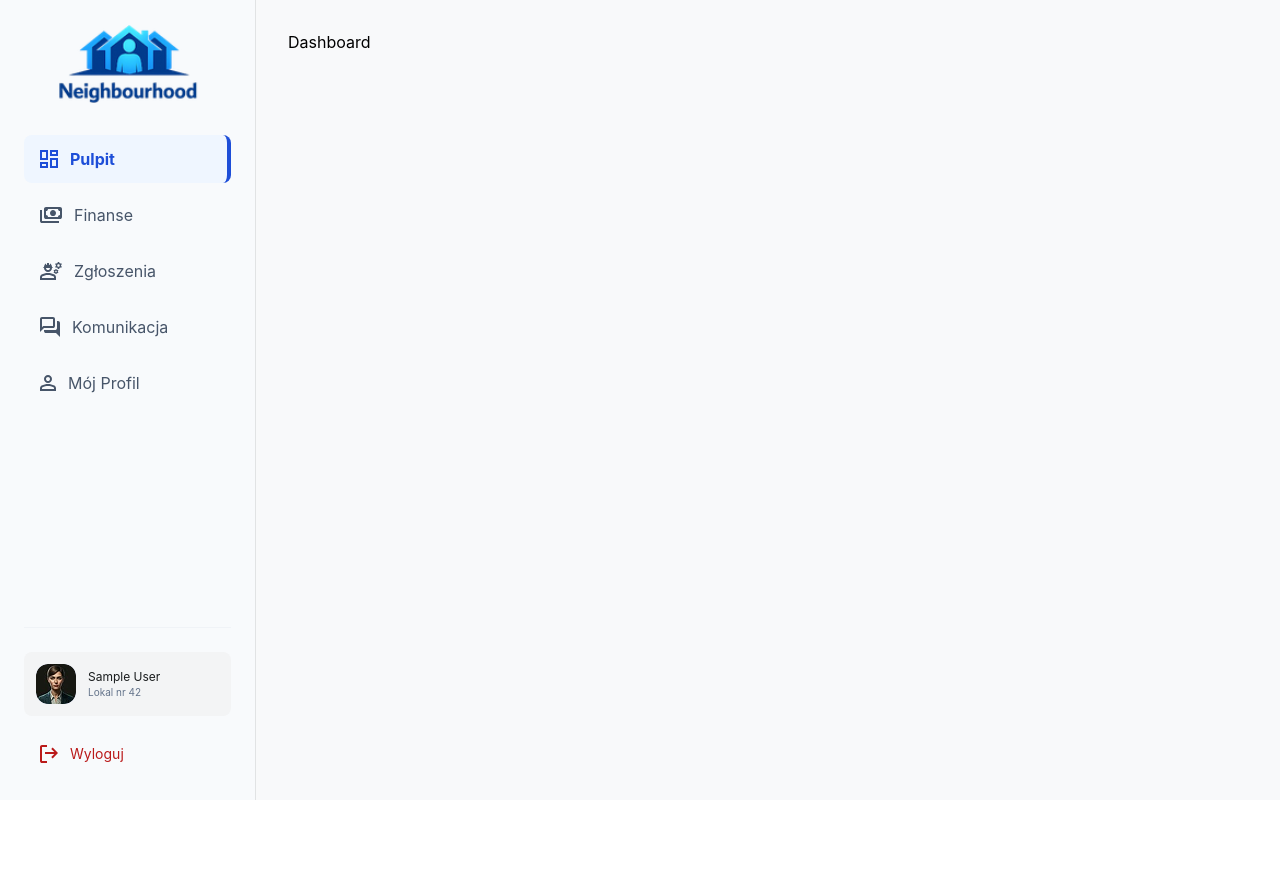
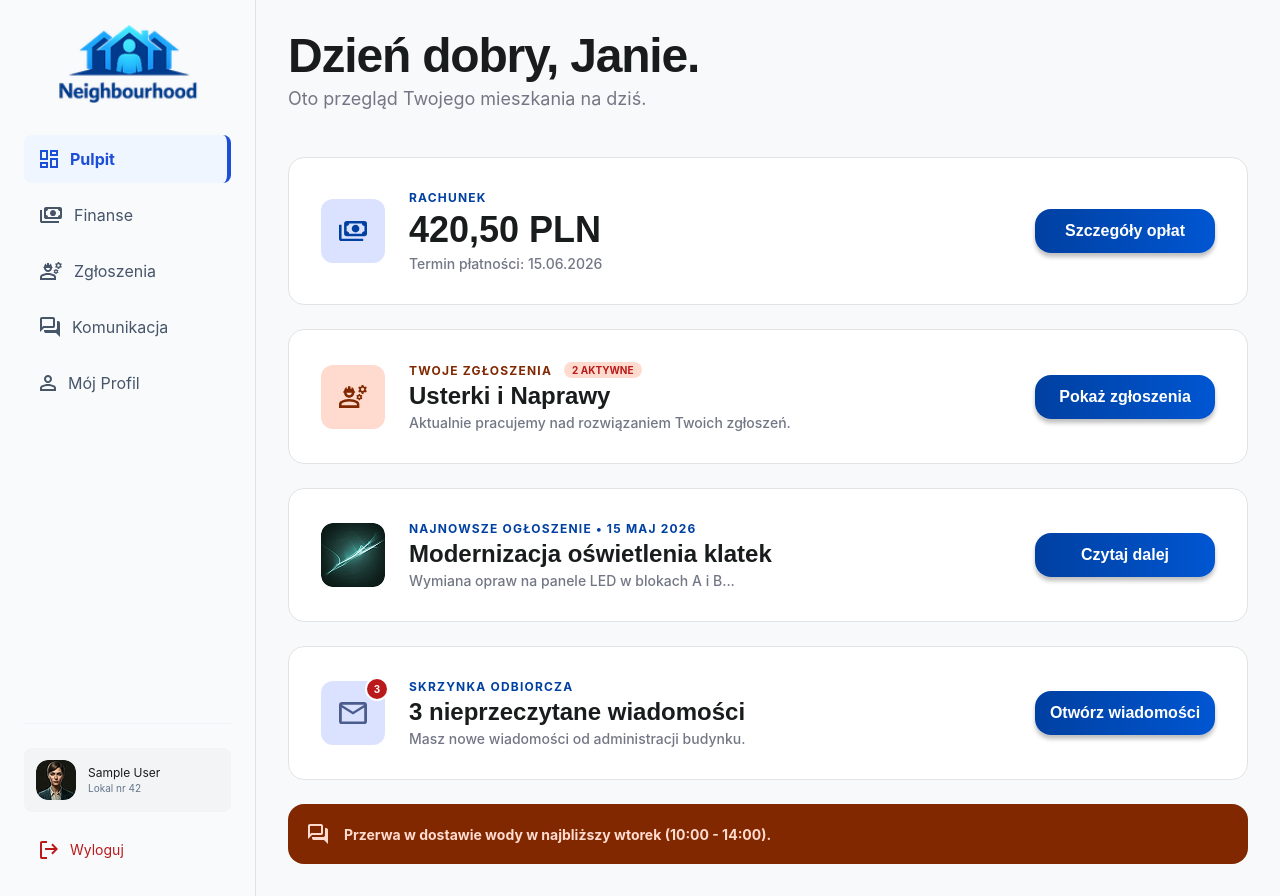
Before and after one commit to Siitrev/neighbourhood-app, a React (Create React App) app: page / in a window 1280 px wide. Before the commit the page ends 800 px from the top, so only its background shows below. Built offline with nearby package versions, Linux system fonts and the light colour scheme; sample sign-in values are in the browser's storage.

Commit message:
Create Dashboard page

```diff
--- /dev/null
+++ b/src/components/banners/DashboardBanner.jsx
@@ -0,0 +1,12 @@
+import React from 'react';
+
+export default function DashboardBanner({ icon: Icon, message }) {
+  return (
+    <aside className="dashboard-banner">
+      <div className="banner-inner">
+        {Icon && <Icon className="banner-icon-img" />}
+        <p className="banner-message">{message}</p>
+      </div>
+    </aside>
+  );
+}
--- /dev/null
+++ b/src/components/cards/DashboardCard.jsx
@@ -0,0 +1,52 @@
+import React from 'react';
+import Button from '../buttons/Button';
+
+export default function DashboardCard({
+  icon: Icon,
+  iconBgClass = '',
+  iconColorClass = '',
+  imageSrc,
+  notificationCount,
+  label,
+  labelColorClass = '',
+  badgeText,
+  title,
+  titleIsValue = false,
+  description,
+  buttonText,
+  onClick
+}) {
+  return (
+    <article className="dashboard-card">
+      <div className="card-main-content">
+        {imageSrc ? (
+          <div className="card-image-preview">
+            <img src={imageSrc} alt="Miniaturka ogłoszenia" className="announcement-image" />
+          </div>
+        ) : (
+          <div className={`card-icon-box ${iconBgClass}`}>
+            {notificationCount != null && (
+              <span className="card-notification-tag">{notificationCount}</span>
+            )}
+            {Icon && <Icon className={`card-icon ${iconColorClass}`} />}
+          </div>
+        )}
+        <div className="card-text-stack">
+          {badgeText ? (
+            <div className="card-inline-group">
+              <span className={`card-label ${labelColorClass}`}>{label}</span>
+              <span className="card-badge-status">{badgeText}</span>
+            </div>
+          ) : (
+            <span className={`card-label ${labelColorClass}`}>{label}</span>
+          )}
+          <h2 className={titleIsValue ? 'card-value' : 'card-headline'}>{title}</h2>
+          <p className="card-desc">{description}</p>
+        </div>
+      </div>
+      <Button className="dashboard-action-btn" onClick={onClick}>
+        {buttonText}
+      </Button>
+    </article>
+  );
+}
--- /dev/null
+++ b/src/pages/dashboard/Dashboard.css
@@ -0,0 +1,213 @@
+.dashboard-wrapper {
+  display: flex;
+  flex-direction: column;
+  gap: 48px;
+  width: 100%;
+  max-width: 1024px;
+  margin: 0 auto;
+  box-sizing: border-box;
+}
+
+.dashboard-header {
+  display: flex;
+  flex-direction: column;
+  gap: 8px;
+}
+
+.dashboard-welcome {
+  font-family: 'Manrope', sans-serif;
+  font-weight: 700;
+  font-size: 48px;
+  line-height: 1;
+  letter-spacing: -1.2px;
+  color: var(--text-primary);
+  margin: 0;
+}
+
+.dashboard-info {
+  font-family: 'Inter', sans-serif;
+  font-weight: 400;
+  font-size: 18px;
+  color: var(--text-secondary);
+  margin: 0;
+}
+
+.dashboard-feed {
+  display: flex;
+  flex-direction: column;
+  gap: 24px;
+}
+
+/* Karty */
+.dashboard-card {
+  display: flex;
+  flex-direction: row;
+  justify-content: space-between;
+  align-items: center;
+  padding: 32px;
+  background-color: var(--bg-card);
+  border: 1px solid var(--border-default);
+  border-radius: 16px;
+}
+
+.card-main-content {
+  display: flex;
+  flex-direction: row;
+  align-items: center;
+  gap: 24px;
+  flex-grow: 1;
+  padding-right: 24px;
+}
+
+.card-text-stack {
+  display: flex;
+  flex-direction: column;
+  gap: 4px;
+}
+
+.card-inline-group {
+  display: flex;
+  align-items: center;
+  gap: 12px;
+}
+
+/* Teksty */
+.card-label {
+  font-family: 'Inter', sans-serif;
+  font-weight: 700;
+  font-size: 12px;
+  letter-spacing: 1.2px;
+  text-transform: uppercase;
+}
+
+.color-primary { color: var(--primary-blue); }
+.color-orange { color: var(--icon-orange-dark); }
+.color-muted { color: var(--icon-blue-muted); }
+
+.card-value {
+  font-family: 'Manrope', sans-serif;
+  font-weight: 900;
+  font-size: 36px;
+  color: var(--text-primary);
+  margin: 0;
+}
+
+.card-headline {
+  font-family: 'Manrope', sans-serif;
+  font-weight: 700;
+  font-size: 24px;
+  color: var(--text-primary);
+  margin: 0;
+}
+
+.card-desc {
+  font-family: 'Inter', sans-serif;
+  font-weight: 500;
+  font-size: 14px;
+  color: var(--text-secondary);
+  margin: 0;
+}
+
+/* Badge */
+.card-badge-status {
+  background-color: var(--icon-bg-orange);
+  color: var(--danger-main);
+  border-radius: 12px;
+  padding: 2px 8px;
+  font-size: 10px;
+  font-weight: 700;
+}
+
+/* Ikony i Media */
+.card-icon-box {
+  display: flex;
+  justify-content: center;
+  align-items: center;
+  width: 64px;
+  height: 64px;
+  border-radius: 12px;
+}
+
+.card-icon {
+  width: 28px;
+  height: auto;
+}
+
+.position-relative { position: relative; }
+
+.card-notification-tag {
+  position: absolute;
+  top: -4px;
+  right: -4px;
+  background-color: var(--danger-main);
+  color: var(--text-white);
+  border: 2px solid var(--bg-card);
+  border-radius: 50%;
+  width: 20px;
+  height: 20px;
+  font-size: 10px;
+  font-weight: 700;
+  display: flex;
+  justify-content: center;
+  align-items: center;
+}
+
+.card-image-preview {
+  width: 64px;
+  height: 64px;
+  border-radius: 12px;
+  background-color: var(--bg-secondary);
+  overflow: hidden;
+}
+
+.announcement-image {
+  width: 100%;
+  height: 100%;
+  object-fit: cover;
+  display: block;
+}
+
+/* MODYFIKATOR PRZYCISKU */
+.dashboard-action-btn {
+  width: 180px !important;    /* Wymuszamy 180px */
+  height: 44px !important;    /* Wymuszamy 44px */
+  min-height: 44px !important;
+  margin-top: 0 !important;   /* Usuwamy margin-top: 8px z bazy */
+  border-radius: 16px !important; /* Zaokrąglenie z Figmy */
+  flex-shrink: 0;             /* Blokuje zgniatanie */
+  white-space: nowrap;
+}
+
+/* Baner */
+.dashboard-banner {
+  display: flex;
+  padding: 20px;
+  background-color: var(--danger-bg-primary);
+  border-radius: 16px;
+}
+
+.banner-inner {
+  display: flex;
+  align-items: center;
+  gap: 16px;
+}
+
+.banner-icon-img {
+  width: 20px;
+  height: auto;
+  color: var(--icon-bg-orange);
+}
+
+.banner-message {
+  font-size: 14px;
+  font-weight: 700;
+  color: var(--icon-bg-orange);
+  margin: 0;
+}
+
+.theme-bg-finance { background-color: var(--dash-finance-bg); }
+.theme-text-finance { color: var(--dash-finance-color); }
+.theme-bg-tickets { background-color: var(--dash-tickets-bg); }
+.theme-text-tickets { color: var(--dash-tickets-color); }
+.theme-bg-messages { background-color: var(--dash-messages-bg); }
+.theme-text-messages { color: var(--dash-messages-color); }
--- a/src/pages/dashboard/Dashboard.jsx
+++ b/src/pages/dashboard/Dashboard.jsx
@@ -1,9 +1,73 @@
 import React from 'react';
+import './Dashboard.css';
+import { MailIcon, FinanceIcon, TicketsIcon, CommunicationIcon } from '../../components/icons';
+import DashboardCard from '../../components/cards/DashboardCard';
+import DashboardBanner from '../../components/banners/DashboardBanner';
 
 export default function Dashboard() {
   return (
-    <div>
-      Dashboard
-    </div>
+    <main className="dashboard-wrapper">
+      <header className="dashboard-header">
+        <h1 className="dashboard-welcome">Dzień dobry, Janie.</h1>
+        <p className="dashboard-info">Oto przegląd Twojego mieszkania na dziś.</p>
+      </header>
+
+      <section className="dashboard-feed">
+        {/* KARTA 1: FINANSE */}
+        <DashboardCard
+          icon={FinanceIcon}
+          iconBgClass="theme-bg-finance"
+          iconColorClass="theme-text-finance"
+          label="Rachunek"
+          labelColorClass="theme-text-finance"
+          title="420,50 PLN"
+          titleIsValue={true}
+          description="Termin płatności: 15.06.2026"
+          buttonText="Szczegóły opłat"
+        />
+
+        {/* KARTA 2: ZGŁOSZENIA */}
+        <DashboardCard
+          icon={TicketsIcon}
+          iconBgClass="theme-bg-tickets"
+          iconColorClass="theme-text-tickets"
+          label="Twoje zgłoszenia"
+          labelColorClass="theme-text-tickets"
+          badgeText="2 AKTYWNE"
+          title="Usterki i Naprawy"
+          description="Aktualnie pracujemy nad rozwiązaniem Twoich zgłoszeń."
+          buttonText="Pokaż zgłoszenia"
+        />
+
+        {/* KARTA 3: KOMUNIKACJA */}
+        <DashboardCard
+          imageSrc="/mocks/announcement-image.png"
+          label="Najnowsze ogłoszenie • 15 MAJ 2026"
+          labelColorClass="theme-text-finance"
+          title="Modernizacja oświetlenia klatek"
+          description="Wymiana opraw na panele LED w blokach A i B..."
+          buttonText="Czytaj dalej"
+        />
+
+        {/* KARTA 4: WIADOMOŚCI */}
+        <DashboardCard
+          icon={MailIcon}
+          iconBgClass="theme-bg-messages position-relative"
+          iconColorClass="theme-text-messages"
+          notificationCount={3}
+          label="Skrzynka odbiorcza"
+          labelColorClass="theme-text-finance"
+          title="3 nieprzeczytane wiadomości"
+          description="Masz nowe wiadomości od administracji budynku."
+          buttonText="Otwórz wiadomości"
+        />
+
+        {/* BANER DOLNY */}
+        <DashboardBanner
+          icon={CommunicationIcon}
+          message="Przerwa w dostawie wody w najbliższy wtorek (10:00 - 14:00)."
+        />
+      </section>
+    </main>
   );
 }
--- a/src/styles/variables.css
+++ b/src/styles/variables.css
@@ -29,6 +29,13 @@
 
   --border-default: #E1E3E4;      /* Standardowe ramki kontenerów i podziały */
   --border-active: #0040A1;       /* Aktywna ramka wybranej metody płatności */
+
+  --dash-finance-bg: var(--icon-bg-blue);
+  --dash-finance-color: var(--primary-blue);
+  --dash-tickets-bg: var(--icon-bg-orange);
+  --dash-tickets-color: var(--icon-orange-dark);
+  --dash-messages-bg: var(--icon-bg-blue);
+  --dash-messages-color: var(--icon-blue-muted);
 }
 
 @media (prefers-color-scheme: dark) {
@@ -45,5 +52,12 @@
     --text-link: #ACC7FF;
 
     --border-default: #424654;
+
+    --dash-finance-bg: var(--primary-blue);
+    --dash-finance-color: var(--text-link);
+    --dash-tickets-bg: var(--danger-bg-primary);
+    --dash-tickets-color: var(--icon-bg-orange);
+    --dash-messages-bg: var(--icon-blue-muted);
+    --dash-messages-color: var(--text-primary);
   }
 }
```
Also changed, not shown: public/mocks/announcement-image.png (added), 1 other file (tests, documents, lock files or other folders).
